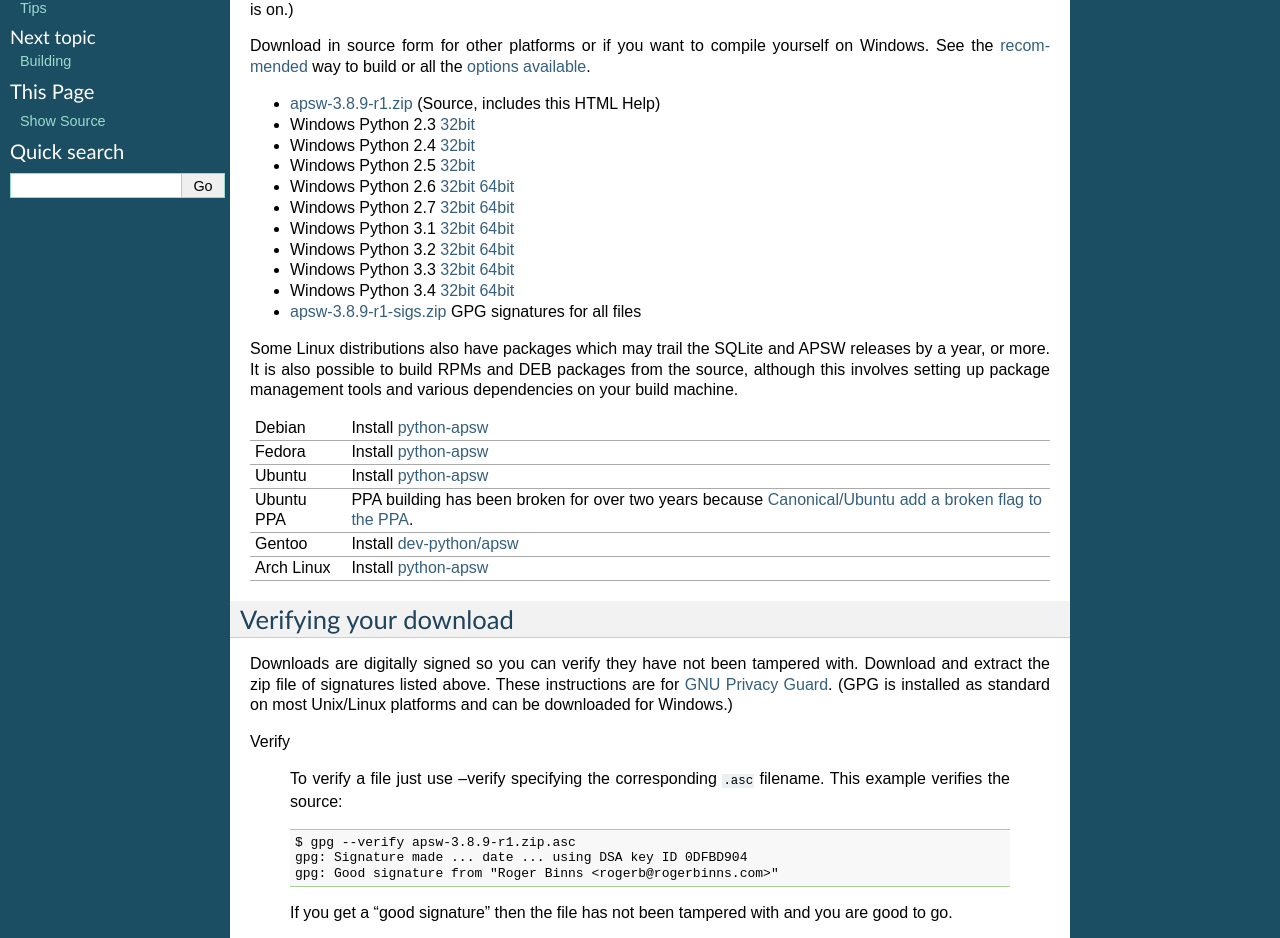
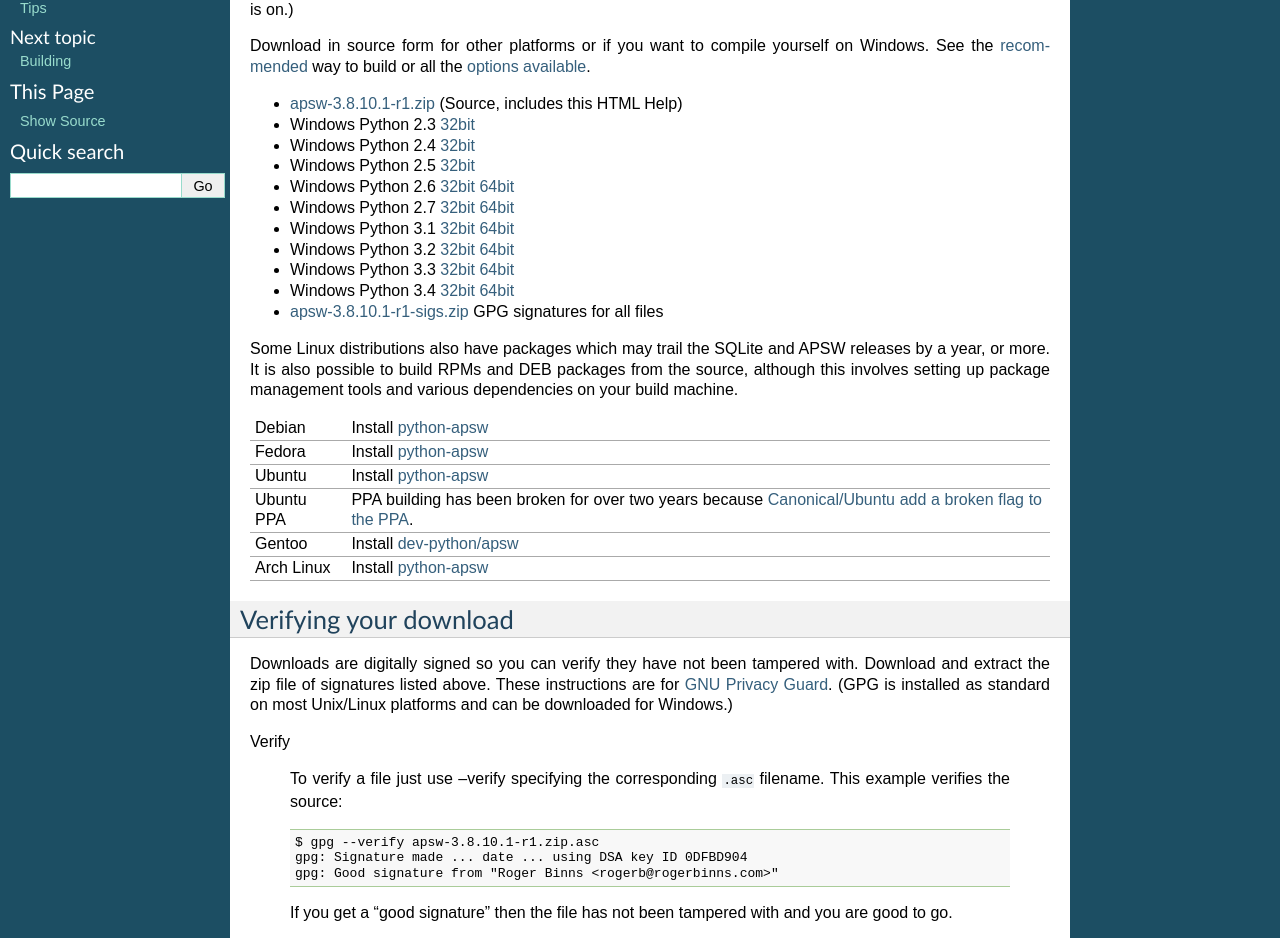
Before and after one commit to rogerbinns/apsw, a Sphinx documentation site: the page built from doc/download.rst, in a window 1280 px wide and 1400 px high. Shown: the part 191-1129 px from the top of the window. Built offline with Sphinx 7.4.7, drawn with Linux system fonts in a browser that asks for light colours; pages that are not in the unit, such as notebooks, are missing from menus; the version number is read from the project's files by our own code.

Commit message:
New sqlite releases

```diff
--- a/doc/download.rst
+++ b/doc/download.rst
@@ -18,51 +18,51 @@ way to build or all the :ref:`options available <building>`.
 
 .. downloads-begin
 
-* `apsw-3.8.9-r1.zip
-  <https://github.com/rogerbinns/apsw/releases/download/3.8.9-r1/apsw-3.8.9-r1.zip>`__
+* `apsw-3.8.10.1-r1.zip
+  <https://github.com/rogerbinns/apsw/releases/download/3.8.10.1-r1/apsw-3.8.10.1-r1.zip>`__
   (Source, includes this HTML Help)
 
 * Windows Python 2.3 `32bit
-  <https://github.com/rogerbinns/apsw/releases/download/3.8.9-r1/apsw-3.8.9-r1.win32-py2.3.exe>`__
+  <https://github.com/rogerbinns/apsw/releases/download/3.8.10.1-r1/apsw-3.8.10.1-r1.win32-py2.3.exe>`__
 
 * Windows Python 2.4 `32bit
-  <https://github.com/rogerbinns/apsw/releases/download/3.8.9-r1/apsw-3.8.9-r1.win32-py2.4.exe>`__
+  <https://github.com/rogerbinns/apsw/releases/download/3.8.10.1-r1/apsw-3.8.10.1-r1.win32-py2.4.exe>`__
 
 * Windows Python 2.5 `32bit
-  <https://github.com/rogerbinns/apsw/releases/download/3.8.9-r1/apsw-3.8.9-r1.win32-py2.5.exe>`__
+  <https://github.com/rogerbinns/apsw/releases/download/3.8.10.1-r1/apsw-3.8.10.1-r1.win32-py2.5.exe>`__
 
 * Windows Python 2.6 `32bit
-  <https://github.com/rogerbinns/apsw/releases/download/3.8.9-r1/apsw-3.8.9-r1.win32-py2.6.exe>`__
+  <https://github.com/rogerbinns/apsw/releases/download/3.8.10.1-r1/apsw-3.8.10.1-r1.win32-py2.6.exe>`__
   `64bit
-  <https://github.com/rogerbinns/apsw/releases/download/3.8.9-r1/apsw-3.8.9-r1.win-amd64-py2.6.exe>`__
+  <https://github.com/rogerbinns/apsw/releases/download/3.8.10.1-r1/apsw-3.8.10.1-r1.win-amd64-py2.6.exe>`__
 
 * Windows Python 2.7 `32bit
-  <https://github.com/rogerbinns/apsw/releases/download/3.8.9-r1/apsw-3.8.9-r1.win32-py2.7.exe>`__
+  <https://github.com/rogerbinns/apsw/releases/download/3.8.10.1-r1/apsw-3.8.10.1-r1.win32-py2.7.exe>`__
   `64bit
-  <https://github.com/rogerbinns/apsw/releases/download/3.8.9-r1/apsw-3.8.9-r1.win-amd64-py2.7.exe>`__
+  <https://github.com/rogerbinns/apsw/releases/download/3.8.10.1-r1/apsw-3.8.10.1-r1.win-amd64-py2.7.exe>`__
 
 * Windows Python 3.1 `32bit
-  <https://github.com/rogerbinns/apsw/releases/download/3.8.9-r1/apsw-3.8.9-r1.win32-py3.1.exe>`__
+  <https://github.com/rogerbinns/apsw/releases/download/3.8.10.1-r1/apsw-3.8.10.1-r1.win32-py3.1.exe>`__
   `64bit
-  <https://github.com/rogerbinns/apsw/releases/download/3.8.9-r1/apsw-3.8.9-r1.win-amd64-py3.1.exe>`__
+  <https://github.com/rogerbinns/apsw/releases/download/3.8.10.1-r1/apsw-3.8.10.1-r1.win-amd64-py3.1.exe>`__
 
 * Windows Python 3.2 `32bit
-  <https://github.com/rogerbinns/apsw/releases/download/3.8.9-r1/apsw-3.8.9-r1.win32-py3.2.exe>`__
+  <https://github.com/rogerbinns/apsw/releases/download/3.8.10.1-r1/apsw-3.8.10.1-r1.win32-py3.2.exe>`__
   `64bit
-  <https://github.com/rogerbinns/apsw/releases/download/3.8.9-r1/apsw-3.8.9-r1.win-amd64-py3.2.exe>`__
+  <https://github.com/rogerbinns/apsw/releases/download/3.8.10.1-r1/apsw-3.8.10.1-r1.win-amd64-py3.2.exe>`__
 
 * Windows Python 3.3 `32bit
-  <https://github.com/rogerbinns/apsw/releases/download/3.8.9-r1/apsw-3.8.9-r1.win32-py3.3.exe>`__
+  <https://github.com/rogerbinns/apsw/releases/download/3.8.10.1-r1/apsw-3.8.10.1-r1.win32-py3.3.exe>`__
   `64bit
-  <https://github.com/rogerbinns/apsw/releases/download/3.8.9-r1/apsw-3.8.9-r1.win-amd64-py3.3.exe>`__
+  <https://github.com/rogerbinns/apsw/releases/download/3.8.10.1-r1/apsw-3.8.10.1-r1.win-amd64-py3.3.exe>`__
 
 * Windows Python 3.4 `32bit
-  <https://github.com/rogerbinns/apsw/releases/download/3.8.9-r1/apsw-3.8.9-r1.win32-py3.4.exe>`__
+  <https://github.com/rogerbinns/apsw/releases/download/3.8.10.1-r1/apsw-3.8.10.1-r1.win32-py3.4.exe>`__
   `64bit
-  <https://github.com/rogerbinns/apsw/releases/download/3.8.9-r1/apsw-3.8.9-r1.win-amd64-py3.4.exe>`__
+  <https://github.com/rogerbinns/apsw/releases/download/3.8.10.1-r1/apsw-3.8.10.1-r1.win-amd64-py3.4.exe>`__
 
-* `apsw-3.8.9-r1-sigs.zip
-  <https://github.com/rogerbinns/apsw/releases/download/3.8.9-r1/apsw-3.8.9-r1-sigs.zip>`__
+* `apsw-3.8.10.1-r1-sigs.zip
+  <https://github.com/rogerbinns/apsw/releases/download/3.8.10.1-r1/apsw-3.8.10.1-r1-sigs.zip>`__
   GPG signatures for all files
 
 .. downloads-end
@@ -105,7 +105,7 @@ Verify
   To verify a file just use --verify specifying the corresponding
   ``.asc`` filename.  This example verifies the source::
 
-      $ gpg --verify apsw-3.8.9-r1.zip.asc
+      $ gpg --verify apsw-3.8.10.1-r1.zip.asc
       gpg: Signature made ... date ... using DSA key ID 0DFBD904
       gpg: Good signature from "Roger Binns <rogerb@rogerbinns.com>"
 
```
Also changed, not shown: 4 other files.
